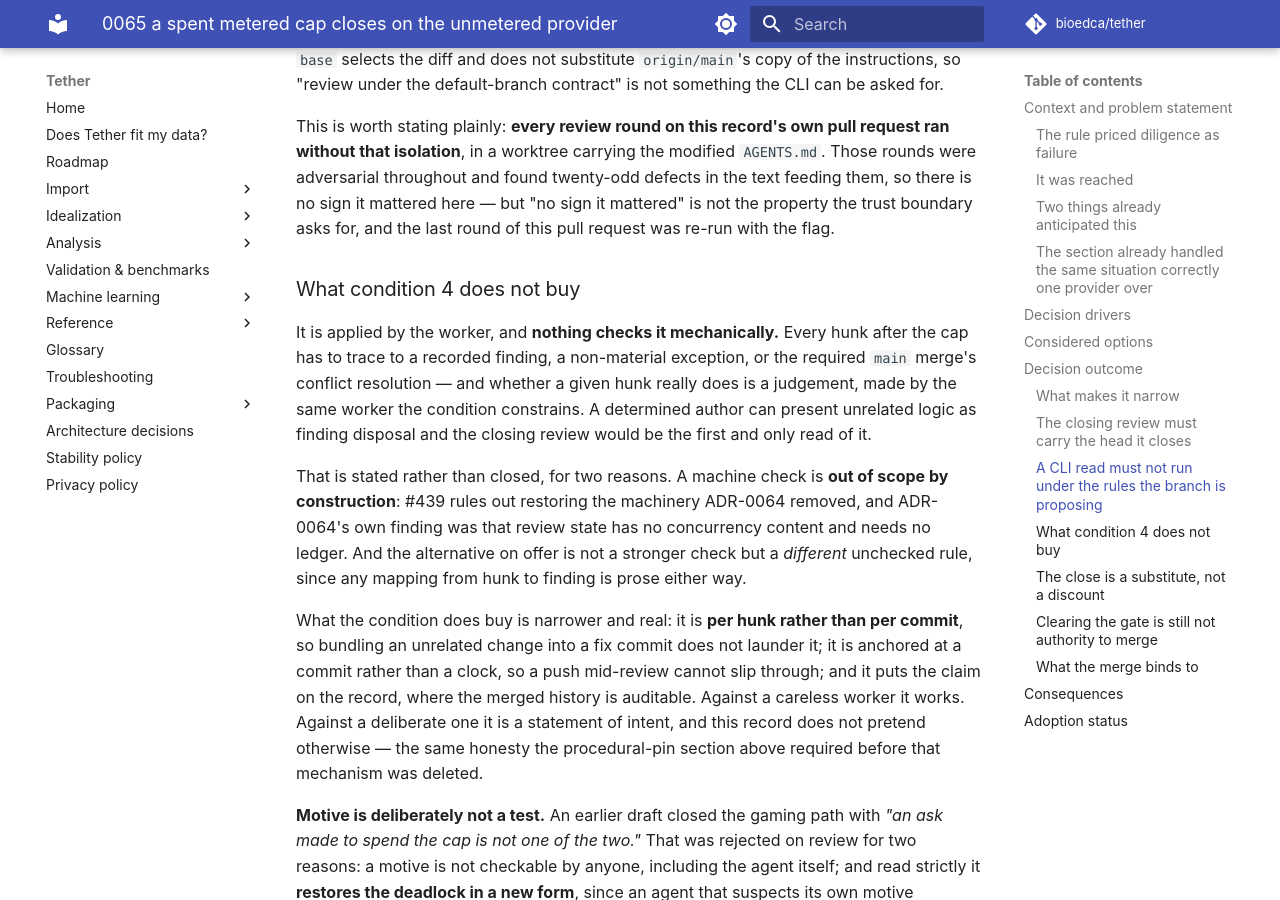
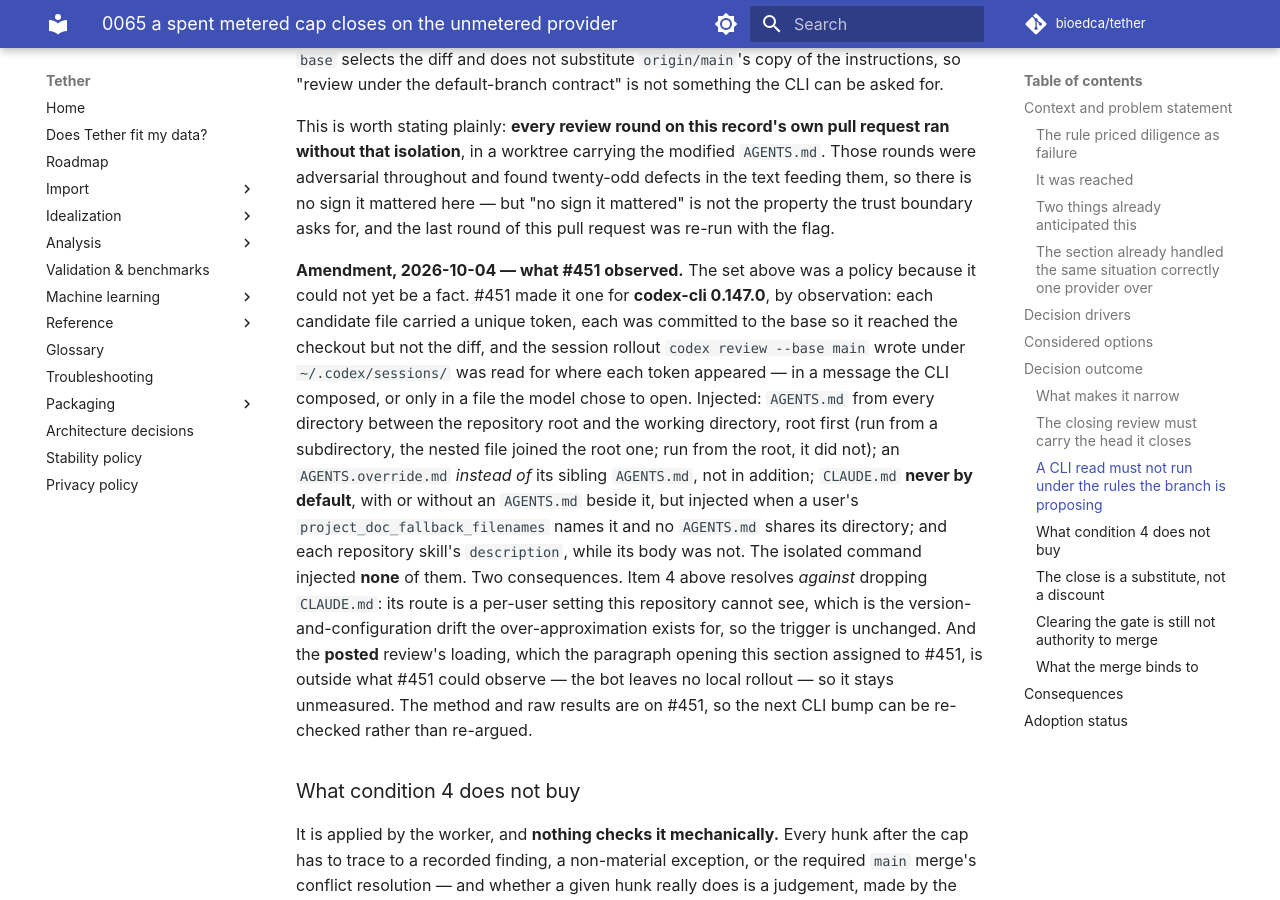
Before and after one commit to bioedca/tether, an MkDocs documentation site: the page built from docs/adr/0065-a-spent-metered-cap-closes-on-the-unmetered-provider.md, in a window 1280 px wide and 900 px high, scrolled down 9068 px. Built offline with MkDocs 1.6.1 and Material for MkDocs 9.7.7, drawn with Linux system fonts in a browser that asks for light colours; comment, search, counter and statistics services are not loaded; the version menu is left out.

Commit message:
docs(agents): state what the Codex CLI loads, as observed, and keep the trigger (#451)
Established on codex-cli 0.147.0 by observation rather than by reading
strings: canary tokens in each candidate file, committed to the base so
they reach the checkout but not the diff, then the session rollout read
for where each token landed.

Injected: AGENTS.md from root to working directory (root first); an
AGENTS.override.md instead of its sibling; CLAUDE.md never by default,
but under a user's project_doc_fallback_filenames where no AGENTS.md
shares its directory; each skill's description, not its body. The
isolated command injected none of them.

AGENTS.md section Review now states that set. The trigger is kept
deliberately: CLAUDE.md's route is a per-user setting the repository
cannot see. CONTRIBUTING.md and an ADR-0065 amendment agree, and the
'#451 covers the posted review' pointers are corrected -- the bot leaves
no local rollout, so its loading stays unmeasured.

Refs #451

```diff
--- a/docs/adr/0065-a-spent-metered-cap-closes-on-the-unmetered-provider.md
+++ b/docs/adr/0065-a-spent-metered-cap-closes-on-the-unmetered-provider.md
@@ -343,6 +343,24 @@ throughout and found twenty-odd defects in the text feeding them, so there is no
 here — but "no sign it mattered" is not the property the trust boundary asks for, and the last round
 of this pull request was re-run with the flag.
 
+**Amendment, 2026-10-04 — what #451 observed.** The set above was a policy because it could not yet
+be a fact. #451 made it one for **codex-cli 0.147.0**, by observation: each candidate file carried
+a unique token, each was committed to the base so it reached the checkout but not the diff, and the
+session rollout `codex review --base main` wrote under `~/.codex/sessions/` was read for where each
+token appeared — in a message the CLI composed, or only in a file the model chose to open. Injected:
+`AGENTS.md` from every directory between the repository root and the working directory, root first
+(run from a subdirectory, the nested file joined the root one; run from the root, it did not); an
+`AGENTS.override.md` *instead of* its sibling `AGENTS.md`, not in addition; `CLAUDE.md` **never by
+default**, with or without an `AGENTS.md` beside it, but injected when a user's
+`project_doc_fallback_filenames` names it and no `AGENTS.md` shares its directory; and each
+repository skill's `description`, while its body was not. The isolated command injected **none** of
+them. Two consequences. Item 4 above resolves *against* dropping `CLAUDE.md`: its route is a
+per-user setting this repository cannot see, which is the version-and-configuration drift the
+over-approximation exists for, so the trigger is unchanged. And the **posted** review's loading,
+which the paragraph opening this section assigned to #451, is outside what #451 could observe —
+the bot leaves no local rollout — so it stays unmeasured. The method and raw results are on #451,
+so the next CLI bump can be re-checked rather than re-argued.
+
 ### What condition 4 does not buy
 
 It is applied by the worker, and **nothing checks it mechanically.** Every hunk after the cap has to
```
Also changed, not shown: AGENTS.md (+7 -5 lines), CONTRIBUTING.md (+3 -3 lines).
